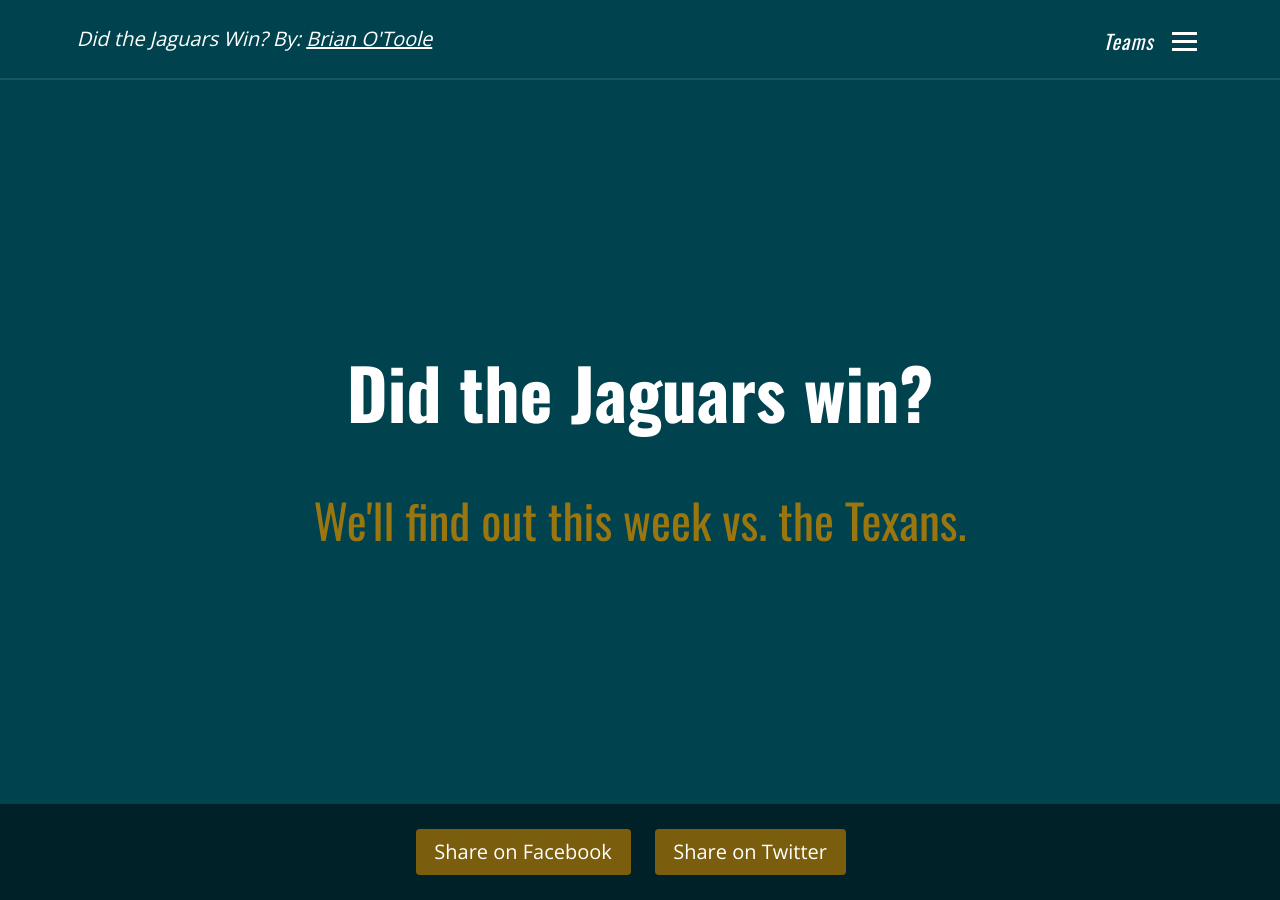
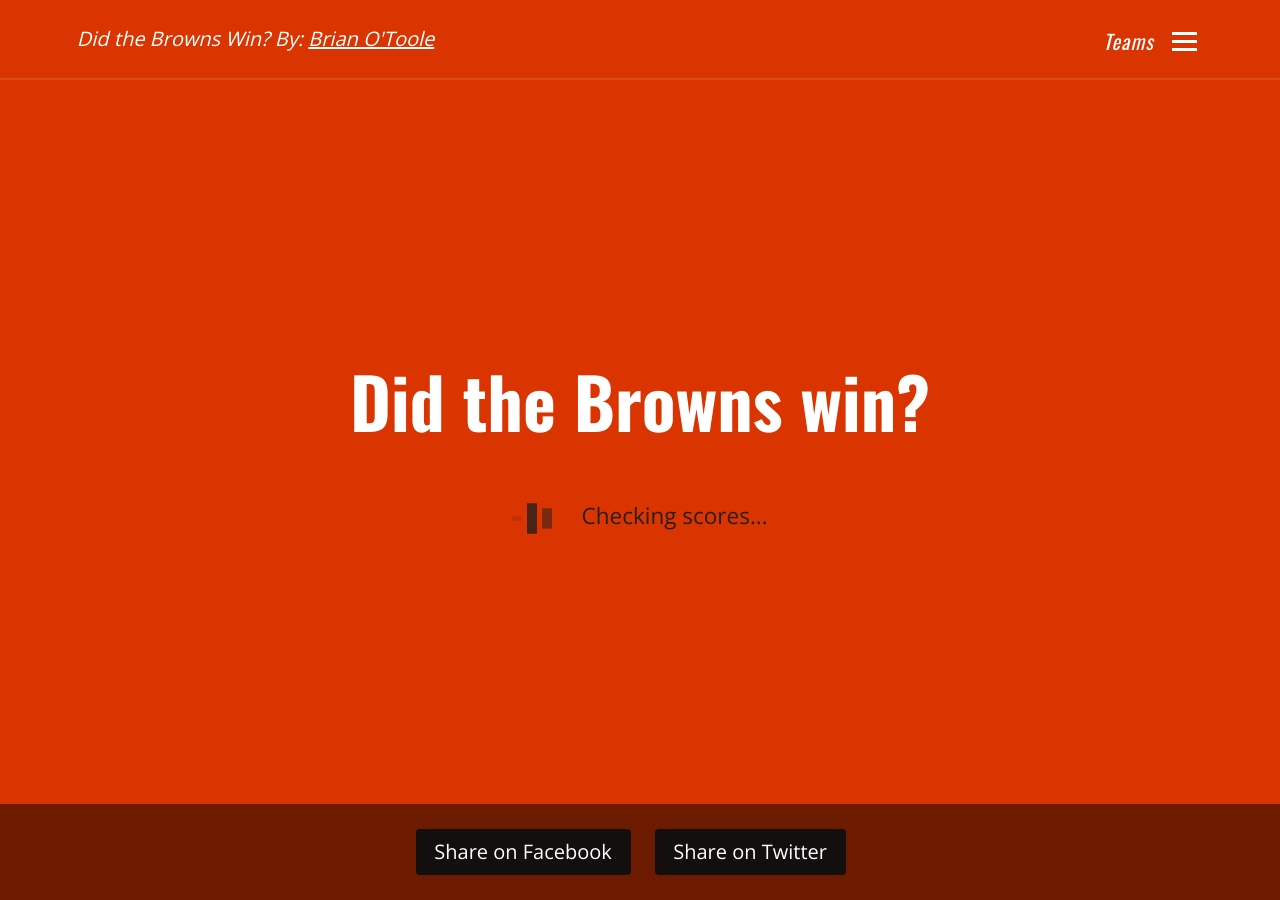
Before and after one commit to brianotoole/didbrownswin, a Jekyll site: the page built from index.html, in a window 1280 px wide. Built offline with Jekyll 4.4.1, drawn with Linux system fonts in a browser that asks for light colours; nearby versions of some CDN libraries.

Commit message:
updated to reflect current_team

```diff
--- a/CNAME
+++ b/CNAME
@@ -1 +1 @@
-didjagswin.com
+didbrownswin.com
--- a/_config.yml
+++ b/_config.yml
@@ -1,9 +1,10 @@
-title: Did the Jacksonville Jaguars Win?
-email: hello@didjagswin.com
+title: Did the Cleveland Browns Win?
+email: hello@didbrownswin.com
 author: Brian OToole
 description: #
 baseurl: "" # the subpath of your site, e.g. /blog
-url: "" # the base hostname & protocol for your site, e.g. http://example.com
+current_team: Browns
+url: http://didbrownswin.com # the base hostname & protocol for your site, e.g. http://example.com
 url_jags: http://didjagswin.com
 url_browns: http://didbrownswin.com
 url_bucs: http://didbucswin.com
--- a/_includes/footer.html
+++ b/_includes/footer.html
@@ -1,10 +1,10 @@
 <div class="footer">
   <div class="container">
     <div class="socials">
-      <a class="btn btn-secondary share-btn" href="https://www.facebook.com/sharer/sharer.php?u=http%3A%2F%2Fdidjagswin.com" target="_blank" title="Share on Facebook">Share on Facebook</a>
-      <a class="btn btn-secondary share-btn" href="http://twitter.com/intent/tweet?text=Did%20the%20Jacksonville%20%23Jaguars%20win%3F%20http%3A%2F%2Fdidjagswin.com" target="_blank" title="Share on Twitter">Share on Twitter</a>
+      <a class="btn btn-secondary share-btn" href="https://www.facebook.com/sharer/sharer.php?u=http%3A%2F%2Fdidbrowns.com" target="_blank" title="Share on Facebook">Share on Facebook</a>
+      <a class="btn btn-secondary share-btn" href="http://twitter.com/intent/tweet?text=Did%20the%20Cleveland%20%23Browns%20win%3F%20http%3A%2F%2Fdidbrowns.com" target="_blank" title="Share on Twitter">Share on Twitter</a>
       <div class="visible-sm">
-        <em>Created by: </em><a class="link link-underline" href="https://brianzotoole.com/?ref=didjagswin.com" target="_blank">Brian O'Toole</a>
+        <em>Created by: </em><a class="link link-underline" href="https://brianzotoole.com/?ref={{ site.url }}" target="_blank">Brian O'Toole</a>
       </div>
     </div>
   </div><!--/.container-->
--- a/_includes/head.html
+++ b/_includes/head.html
@@ -8,12 +8,12 @@
   <meta property="og:type" content="website">
   <meta property="og:title" content="{% if page.title %}{{ page.title | escape }}{% else %}{{ site.title | escape }}{% endif %}">
   <meta property="og:description" content="{% if page.description %}{{ page.description | strip_html | truncatewords: 200 | escape }}{% else %}{{ page.content | strip_html | truncatewords: 160 | escape }}{% endif %}">
-  <meta property="og:image" content="{{ site.url }}/img/share-jags.png">
+  <meta property="og:image" content="{{ site.url }}/img/share-browns.png">
   <meta name="twitter:card" content="summary_large_image">
   <meta name="twitter:site" content="{{ site.url }}">
   <meta name="twitter:creator" content="@BrianOToole">
   <meta name="twitter:title" content="{% if page.title %}{{ page.title | escape }}{% else %}{{ site.title | escape }}{% endif %}">
-  <meta name="twitter:description" content="I wonder if the #Jags won or lost...&#128514;" />
-  <meta name="twitter:image" content="{{ site.url }}/img/share-jags.png">
+  <meta name="twitter:description" content="I wonder if the #{{ site.current_team }} won or lost...&#128514;" />
+  <meta name="twitter:image" content="{{ site.url }}/img/share-browns.png">
   <link rel="stylesheet" href="{{ site.baseurl }}/css/main.css" type="text/css">
 </head>
--- a/_includes/header.html
+++ b/_includes/header.html
@@ -1,6 +1,6 @@
 <header class="header">
   <div class="container">
-    <em class="logo-text hidden-sm">Did the Jaguars Win? By: <a class="link link-underline" href="https://brianzotoole.com/?ref=didjagswin.com" target="_blank">Brian O'Toole</a></em>
+    <em class="logo-text hidden-sm">Did the {{ site.current_team }} Win? By: <a class="link link-underline" href="https://brianzotoole.com/?ref={{ site.url }}" target="_blank">Brian O'Toole</a></em>
     <div class="nav-toggle">
 	  <i class="i-menu">
 	    <a class=""><i><span>Teams</span></i></a>
@@ -8,10 +8,10 @@
     </div><!--/.nav-toggle-->
     <div class="menu-wrapper">
       <ul class="menu-list">
-        <li class="browns"><a href="{{site.url_browns}}">Cleveland Browns</a></li>
         <li class="bucs"><a href="{{site.url_bucs}}">Tampa Bay Buccaneers</a></li>
         <li class="dolphins"><a href="{{site.url_dolphins}}">Miami Dolphins</a></li>
-        <li class="bg-primary"><a href="https://brianzotoole.com/?ref=didjagswin.com" target="_blank">Need a Website?</a></li>
+        <li class="jags"><a href="{{site.url_jags}}">Jacksonville Jaguars</a></li>
+        <li class="bg-primary"><a href="https://brianzotoole.com/?ref={{ site.url }}" target="_blank">Need a Website?</a></li>
       </ul><!--/.menu-list-->
     </div><!--/.menu-wrapper-->
   </div><!--/.container-->
--- a/_sass/_variables.scss
+++ b/_sass/_variables.scss
@@ -1,8 +1,8 @@
 // Variables
-// colors - brand
+// colors - brand (Browns)
 $color-body: #0c0c0c;
-$color-primary: #006272; //teal
-$color-secondary:  #9A7611; //gold
+$color-primary: #FE3C00; //browns orange
+$color-secondary: #26201E; //browns brown (no pun intended)
 $color-primary-dark: darken($color-primary, 7%);
 $color-secondary-dark: darken($color-secondary, 7%);
 
--- a/index.html
+++ b/index.html
@@ -1,15 +1,15 @@
 ---
 layout: default
-title: Did the Jacksonville Jaguars Win?
+title: Did the Cleveland Browns Win?
 bodyclass: index
-keywords: did jags win, didjagswin.com, did jags win website, did the jags win, did jaguars win, jacksonville jaguars scores, did the jaguars lose, did jags win or lose, jacksonville, jaguars, nfl jags win, nfl jags scores
-description: I wonder if the Jaguars won...
+keywords: did browns win, didbrownswin.com, did browns win website, did the browns win, did browns win, cleveland rowns scores, did the browns lose, did jags win or lose, cleveland browns, browns, nfl browns win, nfl browns scores
+description: I wonder if the Browns won...
 ---
 
 <section class="home">
   <div class="intro">
     <div class="container">
-      <h1>Did the Jaguars win?</h1>
+      <h1>Did the {{ site.current_team }} win?</h1>
       <div class="loading-result">
         <span class="loader loader-bars"><span> </span></span>
         <span class="loading-text">Checking scores...</span>
--- a/js/main.js
+++ b/js/main.js
@@ -4,13 +4,13 @@
 var loader = $(".loading-result");
 $(loader).show();
 
-var apiUrl = "/js/sample-data.json";
-//var apiUrl = "http://www.nfl.com/liveupdate/scorestrip/ss.json";
+//var apiUrl = "/js/sample-data.json";
+var apiUrl = "http://www.nfl.com/liveupdate/scorestrip/ss.json";
 $.getJSON(apiUrl, function(data) {
   $.each(data.gms, function(index, obj) {
     //console.log(obj);
     var htmlEl = $(".js-result");
-    var teamName = "Jaguars";
+    var teamName = "Browns"; //change depending on team
     var homeTeam = obj.hnn;
     var awayTeam = obj.vnn;
     var scoreHome = obj.hs;
@@ -30,19 +30,14 @@
     var htmlResult;
     if (isHome == true && isCurrentWeek == true || isHome == false && isCurrentWeek == true) {
       htmlResult = "We'll find out this week vs. the " + opposingTeamName + ".";
-      //$(htmlResult).html("We'll find out this week against the " + opposingTeamName + ".");
     } else if (isHome == true && winnerHome == true) {
-      htmlResult = "Wow. Yes, they actually beat the " + opposingTeamName + ".";
-      //$(htmlResult).html("Wow. Yes, they actually won against the " + opposingTeamName + ".");
+      htmlResult = "Yes, it's a miracle. They beat the " + opposingTeamName + ".";
     } else if (isHome == true && winnerHome == false) {
       htmlResult = "LOL, No. Lost to the " + opposingTeamName + ".";
-      //$(htmlResult).html("Not this time. Lost to the " + opposingTeamName + ".");
     } else if (isHome == false && winnerHome == true) {
-      htmlResult = "No, sir. Lost to the " + opposingTeamName + ".";
-      //$(htmlResult).html("Nope. Lost to the " + opposingTeamName + ".");
+      htmlResult = "Of course not. Lost to the " + opposingTeamName + ".";
     } else if (isHome == false && winnerHome == false) {
-      htmlResult = "OMG, Yes. They won on the road vs. the " + opposingTeamName + ".";
-      //$(htmlResult).html("Yes. They won on the road against the " + opposingTeamName + ".");
+      htmlResult = "Well, I don't believe it. They won on the road vs. the " + opposingTeamName + ".";
     } else {
       //
     }
```
